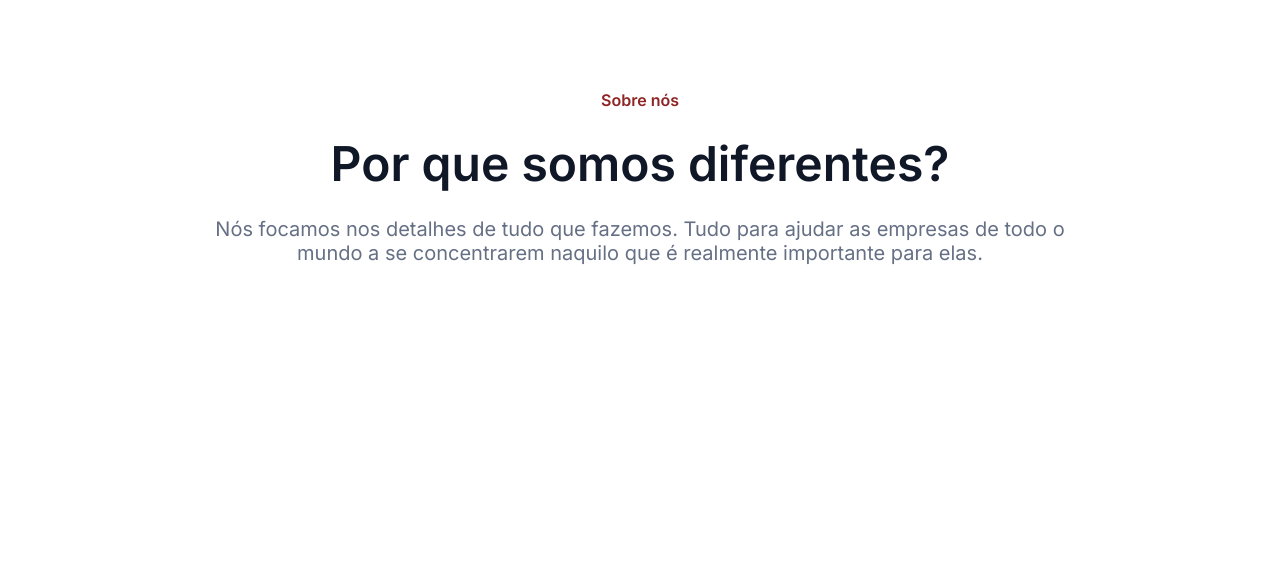
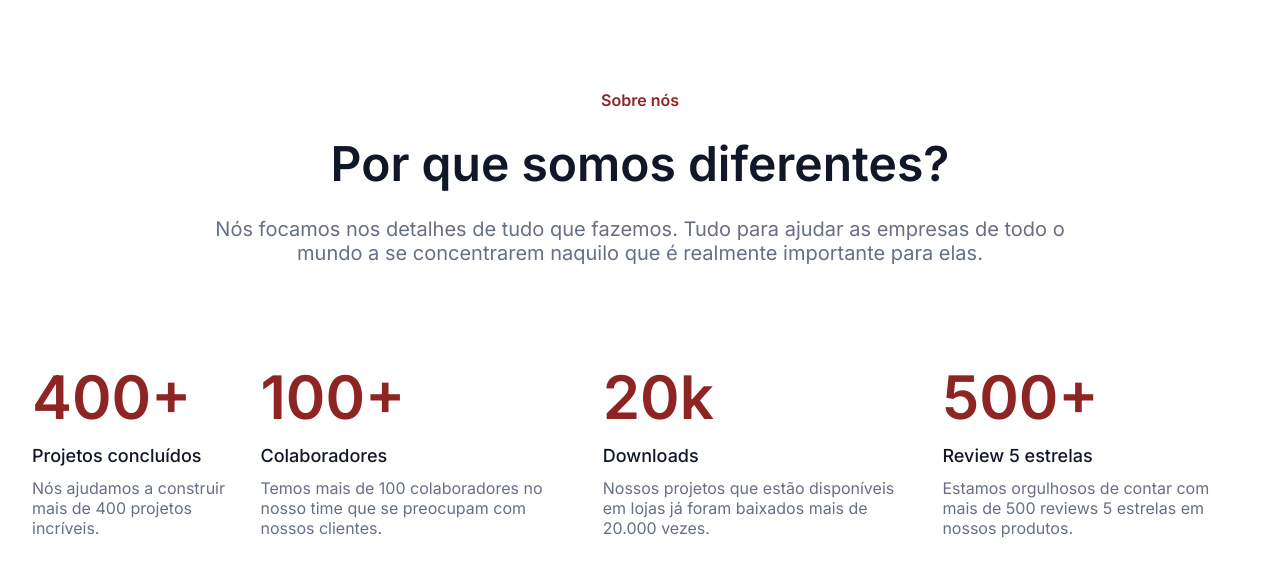
Before and after one commit to abel2901/optimusTech, a plain HTML site: page index.html in a window 1280 px wide. Shown: the part 91-668 px from the top of the page. Drawn offline with Linux system fonts and the light colour scheme; files whose address does not match are found by name.

Commit message:
Dia 3: Criação da sessão métricas

```diff
--- a/index.html
+++ b/index.html
@@ -36,6 +36,30 @@
                     </p>
                 </div>
             </section>
+            <section class="metricas-container">
+                <div class="metricas-content">
+                    <div class="metricas-content-informacoes">
+                        <span class="metricas-content-numero">400+</span>
+                        <span class="metricas-content-titulo">Projetos concluídos</span>
+                        <p class="metricas-content-texto">Nós ajudamos a construir mais de 400 projetos incríveis.</p>
+                    </div>
+                    <div class="metricas-content-informacoes">
+                        <span class="metricas-content-numero">100+</span>
+                        <span class="metricas-content-titulo">Colaboradores</span>
+                        <p class="metricas-content-texto">Temos mais de 100 colaboradores no nosso time que se preocupam com nossos clientes.</p>
+                    </div>
+                    <div class="metricas-content-informacoes">
+                        <span class="metricas-content-numero">20k</span>
+                        <span class="metricas-content-titulo">Downloads</span>
+                        <p class="metricas-content-texto">Nossos projetos que estão disponíveis em lojas já foram baixados mais de 20.000 vezes.</p>
+                    </div>
+                    <div class="metricas-content-informacoes">
+                        <span class="metricas-content-numero">500+</span>
+                        <span class="metricas-content-titulo">Review 5 estrelas</span>
+                        <p class="metricas-content-texto">Estamos orgulhosos de contar com mais de 500 reviews 5 estrelas em nossos produtos.</p>
+                    </div>
+                </div>
+            </section>
         </main>
     </body>
 </html>
--- a/style.css
+++ b/style.css
@@ -37,7 +37,6 @@ nav {
 }
 
 .cabecalho__menu__nome {
-    font-family: "Inter";
     font-size: 18px;
     font-weight: 500;
     color: #3A404E;
@@ -119,3 +118,51 @@ p {
     text-align: center;
     color: var(--text-color);
 }
+
+.metricas-container {
+    align-items: center;
+}
+
+.metricas-content {
+    display: flex;
+    flex-direction: row;
+    padding: 0 32px 0 32px;
+    justify-content: center;
+    align-items: stretch;
+    gap: 32px;
+}
+
+.metricas-content-informacoes {
+    display: flex;
+    flex-direction: column;
+    justify-content: space-between;
+    align-items: flex-start;
+
+    gap: 12px;
+}
+
+.metricas-content-numero {
+    font-size: 60px;
+    color: var(--main-color);
+    font-family: 'Inter';
+    font-weight: 600;
+    text-align: left;
+}
+
+.metricas-content-titulo {
+    font-weight: 500;
+    font-size: 18px;
+    color: #101828;
+    font-weight: 500;
+    font-family: 'Inter', sans-serif;
+    text-align: left;
+}
+
+.metricas-content-texto {
+    font-family: 'Inter', sans-serif;
+    font-weight: 400;
+    font-size: 16px;
+    color: var(--text-color);
+    text-align: left;
+
+}
```
